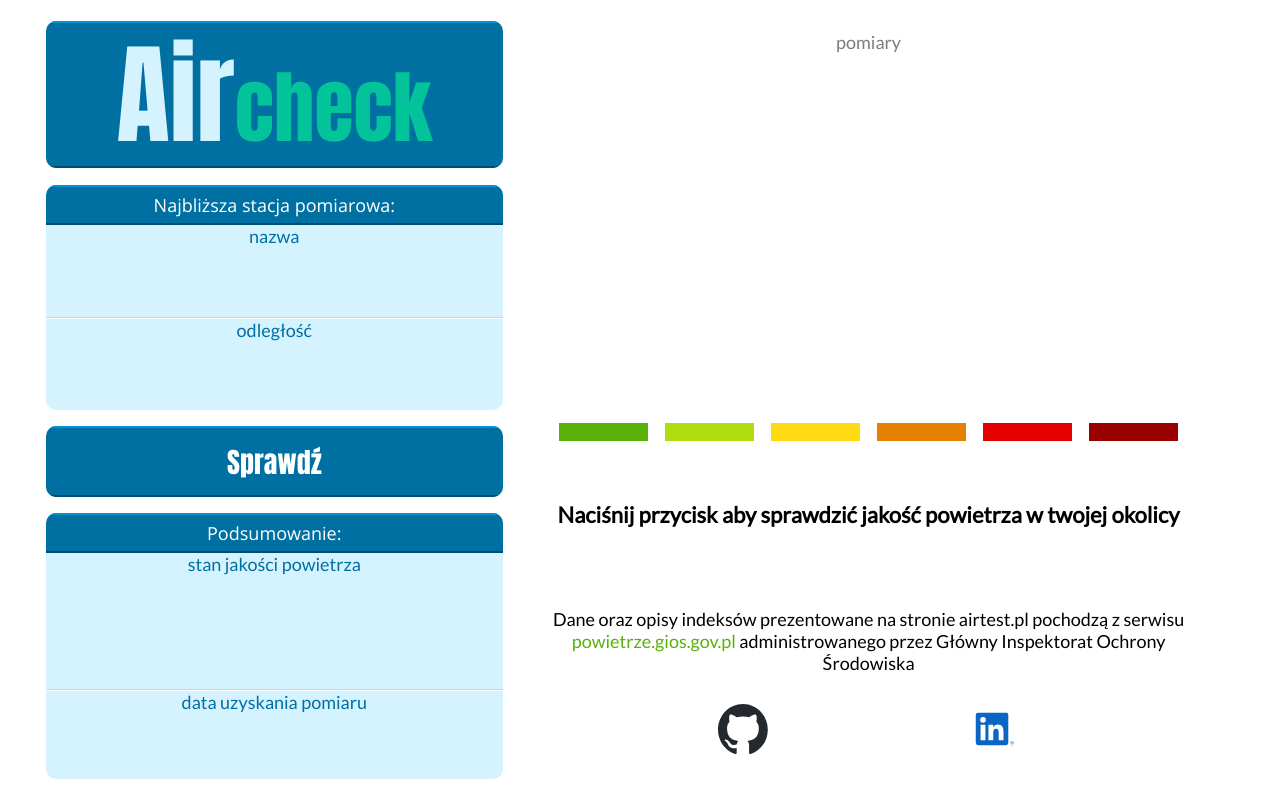
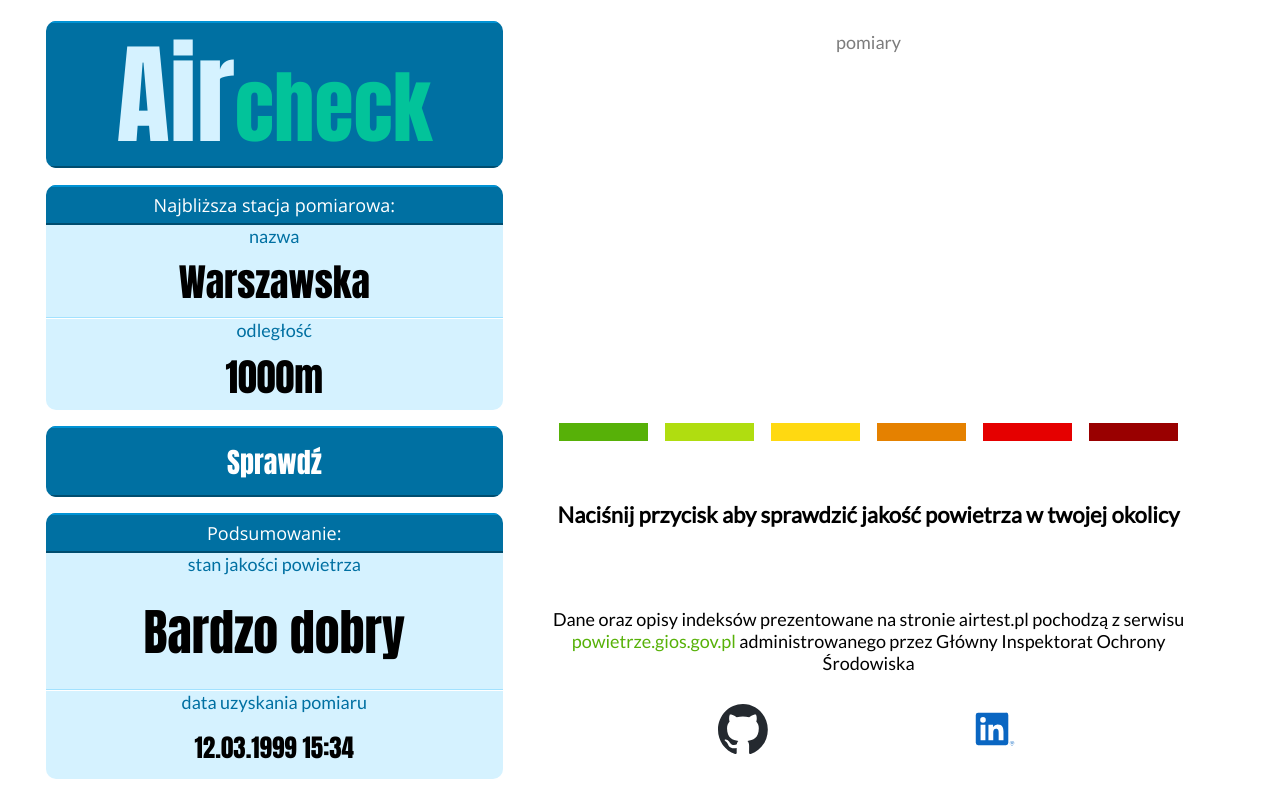
Before and after one commit to mofcpl/aircheck-client, an Angular app: page / in a window 1280 px wide. Built offline with nearby package versions, Linux system fonts and the light colour scheme.

Commit message:
add data for display tests

```diff
--- a/src/app/station/station.component.html
+++ b/src/app/station/station.component.html
@@ -3,13 +3,13 @@
     <div class="first">
         <h3>nazwa</h3>
         <article>
-
+            {{ name }}
         </article>
     </div>
     <div class="last">
         <h3>odległość</h3>
         <article>
-
+            {{ distance }}
         </article>
     </div>
 </section>
--- a/src/app/station/station.component.scss
+++ b/src/app/station/station.component.scss
@@ -7,7 +7,16 @@
     display: grid;
     grid-template-rows: 5vh auto;
 
+    article{
+        @include flex-center();
+        font-family: 'Anton', sans-serif;
+        font-size: 30px;
+    }
+
     @media (min-width: $responsive_breakpoint) {
         grid-area: 3 / 2 / 4 / 3;
+        article {
+            font-size: 38px;
+        }
     }
 }
--- a/src/app/station/station.component.ts
+++ b/src/app/station/station.component.ts
@@ -6,5 +6,6 @@ import { Component } from '@angular/core';
   styleUrls: ['./station.component.scss']
 })
 export class StationComponent {
-
+  name = 'Warszawska';
+  distance = '1000m'
 }
--- a/src/app/summary/summary.component.html
+++ b/src/app/summary/summary.component.html
@@ -3,13 +3,13 @@
     <div class="first big">
         <h3>stan jakości powietrza</h3>
         <article>
-
+            {{ summary }}
         </article>
     </div>
     <div class="last small">
         <h3>data uzyskania pomiaru</h3>
         <article>
-
+            {{ date }}
         </article>
     </div>
 </section>
--- a/src/app/summary/summary.component.scss
+++ b/src/app/summary/summary.component.scss
@@ -7,7 +7,28 @@
     display: grid;
     grid-template-rows: 5vh auto;
 
+    article{
+        flex-grow: 1;
+        @include flex-center();
+        font-family: 'Anton', sans-serif;
+    }
+
+    .first {
+
+    }
+
+    .last {
+        font-size: 20px;
+    }
+
     @media (min-width: $responsive_breakpoint) {
+        .first {
+            font-size: 65px;
+        }
+
+        .last {
+            font-size: 25px;
+        }
 
     }
 }
--- a/src/app/summary/summary.component.ts
+++ b/src/app/summary/summary.component.ts
@@ -6,5 +6,7 @@ import { Component } from '@angular/core';
   styleUrls: ['./summary.component.scss']
 })
 export class SummaryComponent {
+  summary = 'Bardzo dobry';
+  date = '12.03.1999 15:34'
 
 }
--- a/src/css/_mixins.scss
+++ b/src/css/_mixins.scss
@@ -48,16 +48,25 @@
         background-color: $card-background;
 
         >div {
+            display: flex;
+            flex-direction: column;
+
             height: 50%;
             >h3 {
                 font-size: 18px;
                 color: $article-header;
                 font-weight: 400;
+
+            }
+
+            >article{
+                flex-grow: 1;
             }
         }
 
         >.first {
             border-bottom: 1px solid $article-fold-bottom;
+            font-size: 50px;
         }
 
         >.last {
```
